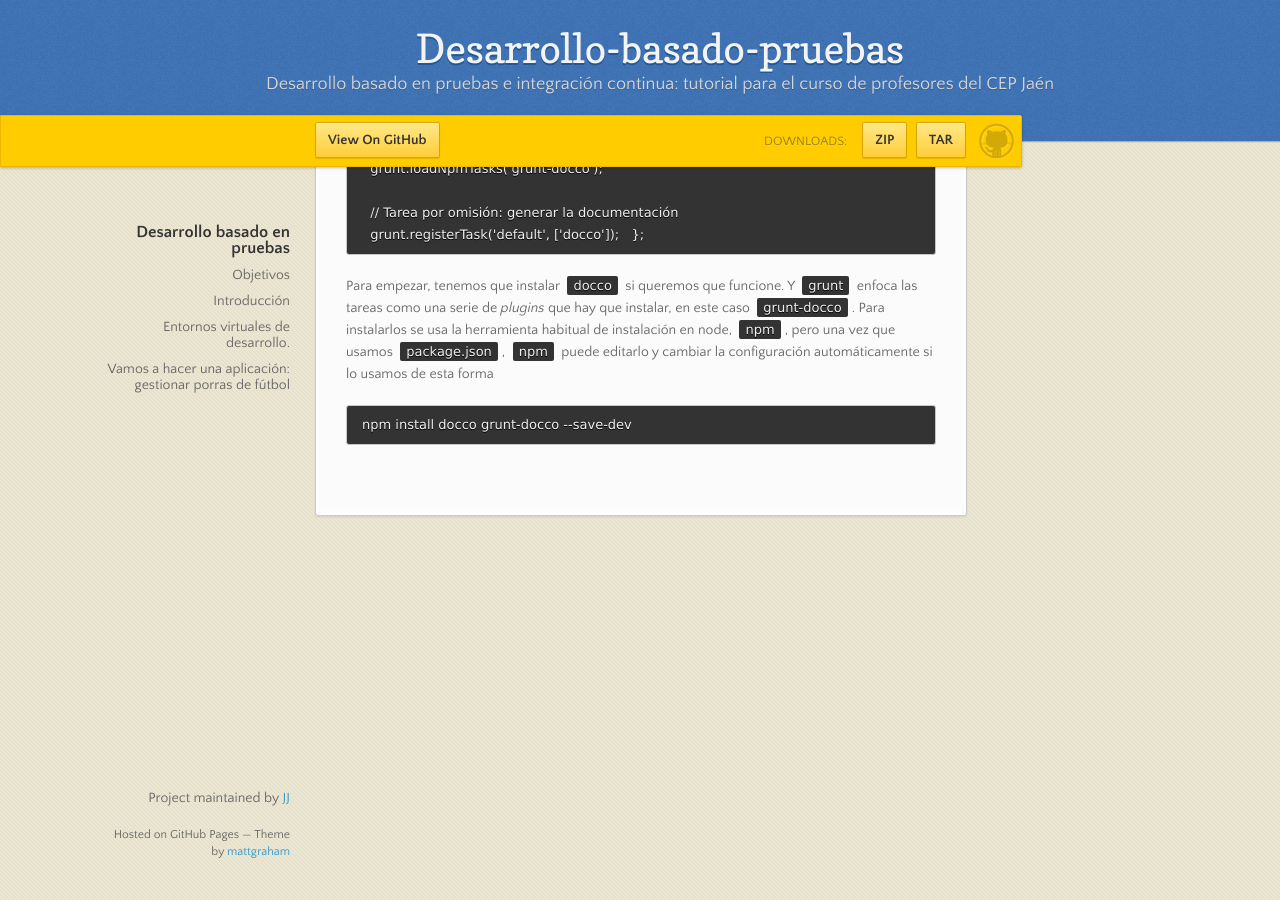
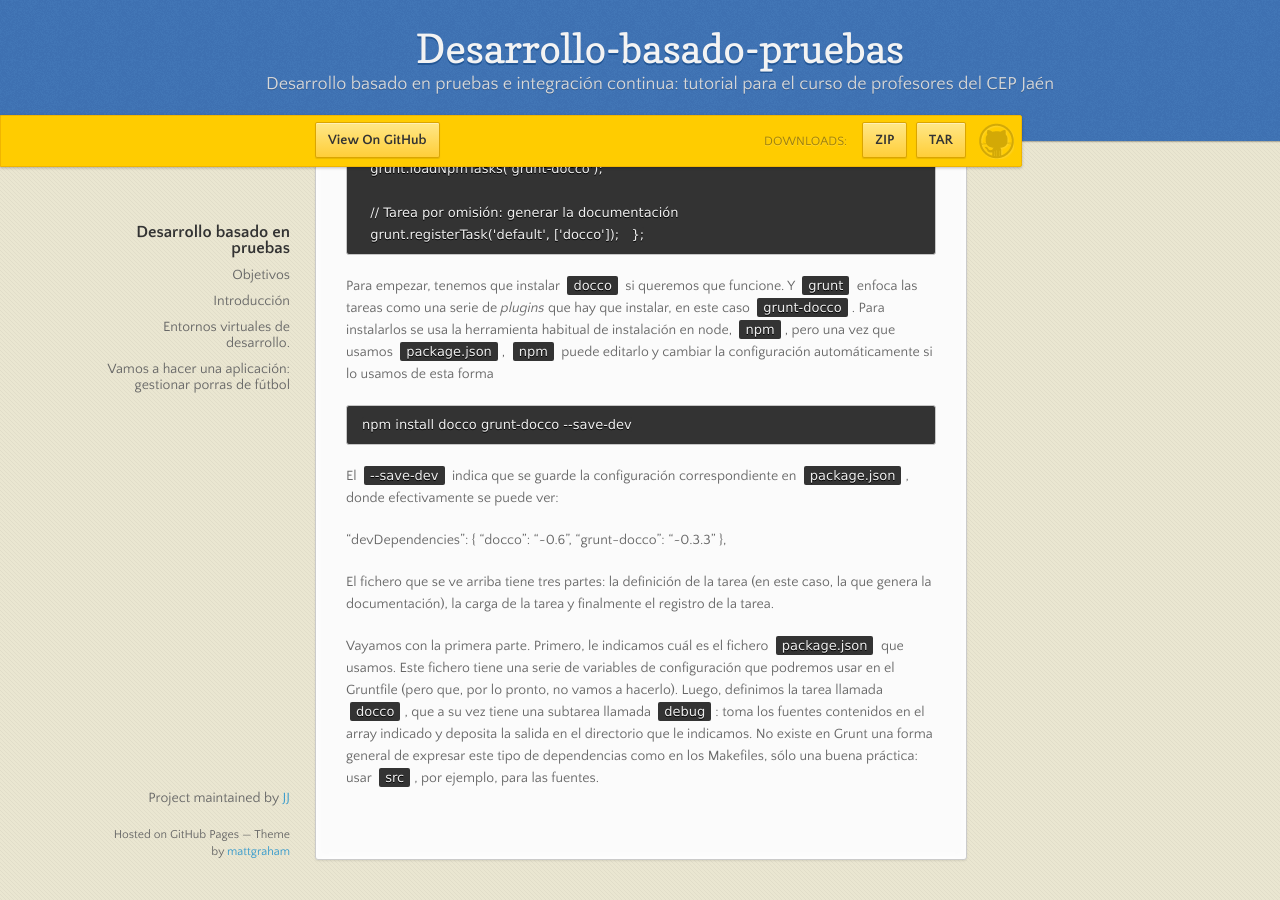
Before and after one commit to JJ/desarrollo-basado-pruebas, a Jekyll site: the page built from index.md, in a window 1280 px wide and 900 px high, scrolled down 4764 px. Built offline with Jekyll 4.4.1, drawn with Linux system fonts in a browser that asks for light colours; nearby versions of some CDN libraries.

Commit message:
Sync gh-pages with master

```diff
--- a/index.md
+++ b/index.md
@@ -276,3 +276,25 @@ usamos `package.json`, `npm` puede editarlo y cambiar la configuración
 automáticamente si lo usamos de esta forma
 
 	npm install docco grunt-docco --save-dev
+
+El `--save-dev` indica que se guarde la configuración correspondiente
+en `package.json`, donde efectivamente se puede ver:
+
+  "devDependencies": {
+    "docco": "~0.6",
+    "grunt-docco": "~0.3.3"
+  },
+
+El fichero que se ve arriba tiene tres partes: la definición de la
+tarea (en este caso, la que genera la documentación), la carga de la
+tarea y finalmente el registro de la tarea.
+
+Vayamos con la primera parte. Primero, le indicamos cuál es el fichero
+`package.json` que usamos. Este fichero tiene una serie de variables
+de configuración que podremos usar en el Gruntfile (pero que, por lo
+pronto, no vamos a hacerlo). Luego, definimos la tarea llamada
+`docco`, que a su vez tiene una subtarea llamada `debug`: toma los
+fuentes contenidos en el array indicado y deposita la salida en el
+directorio que le indicamos. No existe en Grunt una forma general de
+expresar este tipo de dependencias como en los Makefiles, sólo una
+buena práctica: usar `src`, por ejemplo, para las fuentes.
```
Also changed, not shown: README.md.
